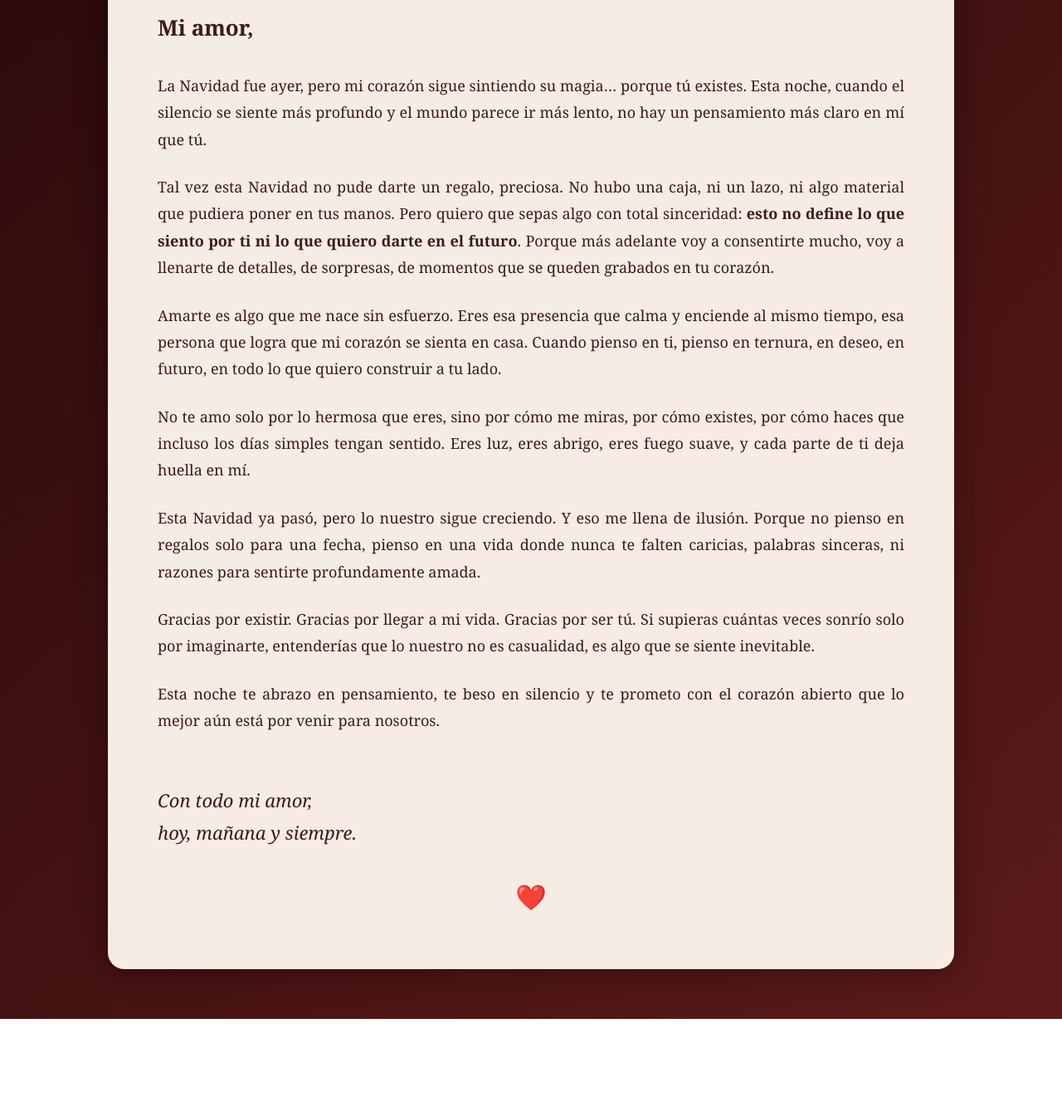
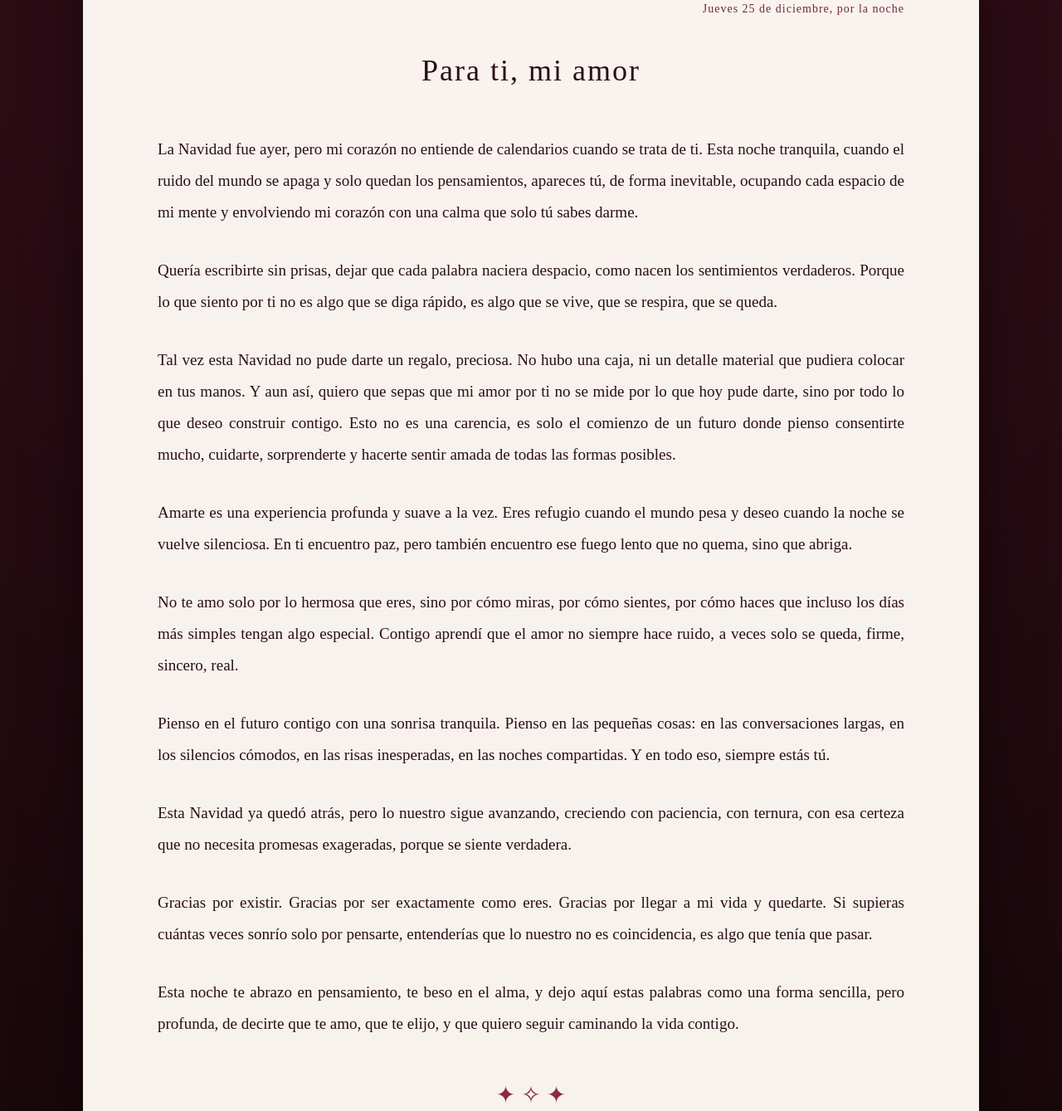
Before and after one commit to j8753741-eng/Jueves-25-dec, a plain HTML site: page index.html in a window 1280 px wide. Shown: the part 167-1506 px from the top of the page at 83% size. Before the commit the page ends 1395 px from the top, so only its background shows below. Drawn offline with Linux system fonts and the light colour scheme.

Commit message:
Revise love letter content and styles in index.html
Updated the content and styling of the love letter in index.html.

```diff
--- a/index.html
+++ b/index.html
@@ -2,131 +2,177 @@
 <html lang="es">
 <head>
     <meta charset="UTF-8">
-    <title>Carta de Amor – 25 de diciembre</title>
+    <title>te amo mucho</title>
     <style>
         body {
             margin: 0;
             padding: 0;
-            background: linear-gradient(135deg, #2b0a0a, #5c1a1a);
-            font-family: 'Georgia', serif;
+            background: radial-gradient(circle at top, #3a0f1c, #120608);
+            font-family: 'Playfair Display', 'Times New Roman', serif;
         }
-        .carta {
+        .envoltura {
             max-width: 900px;
-            margin: 60px auto;
-            background: rgba(255, 248, 240, 0.95);
-            padding: 60px;
-            border-radius: 20px;
-            box-shadow: 0 0 40px rgba(0,0,0,0.4);
-            color: #3b1b1b;
-            line-height: 1.8;
+            margin: 90px auto;
+            background: rgba(255, 250, 245, 0.97);
+            padding: 80px 90px;
+            border-radius: 26px;
+            box-shadow: 0 30px 70px rgba(0,0,0,0.5);
+            color: #2a0f16;
         }
         .fecha {
             text-align: right;
-            font-size: 15px;
-            font-style: italic;
-            margin-bottom: 30px;
+            font-size: 14px;
+            letter-spacing: 1px;
+            color: #6b2a3a;
+            margin-bottom: 45px;
         }
-        .saludo {
-            font-size: 26px;
-            font-weight: bold;
-            margin-bottom: 30px;
+        .titulo {
+            text-align: center;
+            font-size: 36px;
+            margin-bottom: 55px;
+            letter-spacing: 2px;
         }
         p {
-            font-size: 18px;
-            margin-bottom: 25px;
+            font-size: 19px;
+            line-height: 2;
+            margin-bottom: 32px;
             text-align: justify;
         }
         .firma {
-            margin-top: 60px;
+            margin-top: 80px;
+            text-align: right;
             font-size: 22px;
             font-style: italic;
         }
-        .corazon {
+        .nombre {
+            margin-top: 25px;
             text-align: center;
-            font-size: 30px;
-            margin-top: 30px;
-            color: #8b1e1e;
+            font-size: 26px;
+            letter-spacing: 1.5px;
+            color: #7a1f33;
+        }
+        .adorno {
+            text-align: center;
+            font-size: 28px;
+            margin: 50px 0;
+            color: #8b2b40;
         }
     </style>
 </head>
 <body>
 
-<div class="carta">
+<div class="envoltura">
+
     <div class="fecha">
         Jueves 25 de diciembre, por la noche
     </div>
 
-    <div class="saludo">
-        Mi amor,
+    <div class="titulo">
+        Para ti, mi amor
     </div>
 
     <p>
-        La Navidad fue ayer, pero mi corazón sigue sintiendo su magia… porque tú existes.
-        Esta noche, cuando el silencio se siente más profundo y el mundo parece ir más lento,
-        no hay un pensamiento más claro en mí que tú.
+        La Navidad fue ayer, pero mi corazón no entiende de calendarios cuando se trata de ti.
+        Esta noche tranquila, cuando el ruido del mundo se apaga y solo quedan los pensamientos,
+        apareces tú, de forma inevitable, ocupando cada espacio de mi mente
+        y envolviendo mi corazón con una calma que solo tú sabes darme.
     </p>
 
     <p>
-        Tal vez esta Navidad no pude darte un regalo, preciosa. No hubo una caja,
-        ni un lazo, ni algo material que pudiera poner en tus manos.
-        Pero quiero que sepas algo con total sinceridad:
-        <strong>esto no define lo que siento por ti ni lo que quiero darte en el futuro</strong>.
-        Porque más adelante voy a consentirte mucho, voy a llenarte de detalles,
-        de sorpresas, de momentos que se queden grabados en tu corazón.
+        Quería escribirte sin prisas, dejar que cada palabra naciera despacio,
+        como nacen los sentimientos verdaderos.
+        Porque lo que siento por ti no es algo que se diga rápido,
+        es algo que se vive,
+        que se respira,
+        que se queda.
     </p>
 
     <p>
-        Amarte es algo que me nace sin esfuerzo.
-        Eres esa presencia que calma y enciende al mismo tiempo,
-        esa persona que logra que mi corazón se sienta en casa.
-        Cuando pienso en ti, pienso en ternura,
-        en deseo,
-        en futuro,
-        en todo lo que quiero construir a tu lado.
+        Tal vez esta Navidad no pude darte un regalo, preciosa.
+        No hubo una caja, ni un detalle material que pudiera colocar en tus manos.
+        Y aun así, quiero que sepas que mi amor por ti no se mide por lo que hoy pude darte,
+        sino por todo lo que deseo construir contigo.
+        Esto no es una carencia,
+        es solo el comienzo de un futuro donde pienso consentirte mucho,
+        cuidarte,
+        sorprenderte
+        y hacerte sentir amada de todas las formas posibles.
+    </p>
+
+    <p>
+        Amarte es una experiencia profunda y suave a la vez.
+        Eres refugio cuando el mundo pesa
+        y deseo cuando la noche se vuelve silenciosa.
+        En ti encuentro paz,
+        pero también encuentro ese fuego lento que no quema,
+        sino que abriga.
     </p>
 
     <p>
         No te amo solo por lo hermosa que eres,
-        sino por cómo me miras,
-        por cómo existes,
-        por cómo haces que incluso los días simples tengan sentido.
-        Eres luz, eres abrigo, eres fuego suave,
-        y cada parte de ti deja huella en mí.
+        sino por cómo miras,
+        por cómo sientes,
+        por cómo haces que incluso los días más simples
+        tengan algo especial.
+        Contigo aprendí que el amor no siempre hace ruido,
+        a veces solo se queda,
+        firme,
+        sincero,
+        real.
     </p>
 
     <p>
-        Esta Navidad ya pasó, pero lo nuestro sigue creciendo.
-        Y eso me llena de ilusión.
-        Porque no pienso en regalos solo para una fecha,
-        pienso en una vida donde nunca te falten caricias,
-        palabras sinceras,
-        ni razones para sentirte profundamente amada.
+        Pienso en el futuro contigo con una sonrisa tranquila.
+        Pienso en las pequeñas cosas:
+        en las conversaciones largas,
+        en los silencios cómodos,
+        en las risas inesperadas,
+        en las noches compartidas.
+        Y en todo eso,
+        siempre estás tú.
+    </p>
+
+    <p>
+        Esta Navidad ya quedó atrás,
+        pero lo nuestro sigue avanzando,
+        creciendo con paciencia,
+        con ternura,
+        con esa certeza que no necesita promesas exageradas,
+        porque se siente verdadera.
     </p>
 
     <p>
         Gracias por existir.
-        Gracias por llegar a mi vida.
-        Gracias por ser tú.
-        Si supieras cuántas veces sonrío solo por imaginarte,
-        entenderías que lo nuestro no es casualidad,
-        es algo que se siente inevitable.
+        Gracias por ser exactamente como eres.
+        Gracias por llegar a mi vida y quedarte.
+        Si supieras cuántas veces sonrío solo por pensarte,
+        entenderías que lo nuestro no es coincidencia,
+        es algo que tenía que pasar.
     </p>
 
     <p>
         Esta noche te abrazo en pensamiento,
-        te beso en silencio
-        y te prometo con el corazón abierto
-        que lo mejor aún está por venir para nosotros.
+        te beso en el alma,
+        y dejo aquí estas palabras
+        como una forma sencilla,
+        pero profunda,
+        de decirte que te amo,
+        que te elijo,
+        y que quiero seguir caminando la vida contigo.
     </p>
 
-    <div class="firma">
-        Con todo mi amor,<br>
-        hoy, mañana y siempre.
+    <div class="adorno">
+        ✦ ✧ ✦
     </div>
 
-    <div class="corazon">
-        ❤️
+    <div class="firma">
+        Con todo mi amor,
     </div>
+
+    <div class="nombre">
+        Valeria Isabel Petro Villazón
+    </div>
+
 </div>
 
 </body>
```
